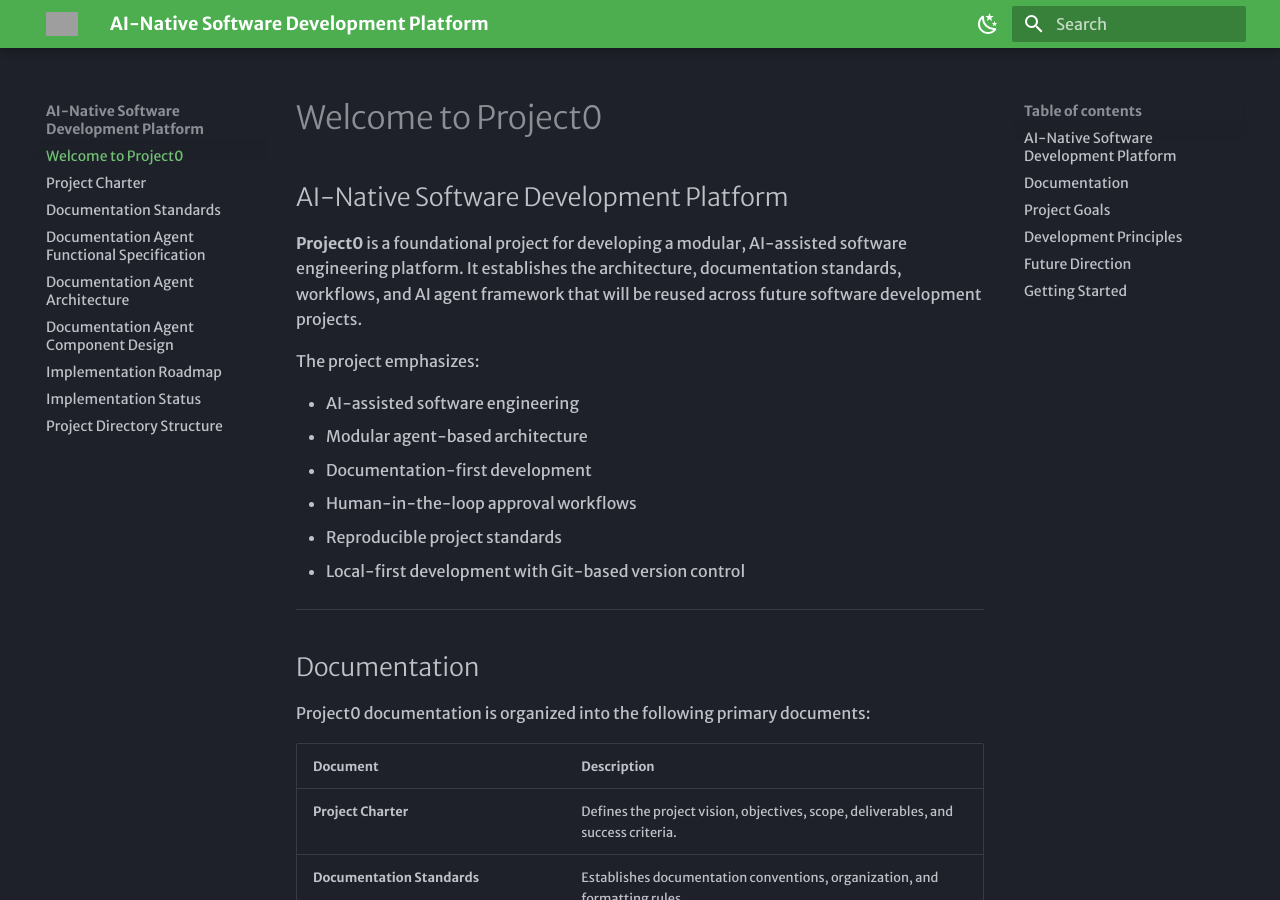
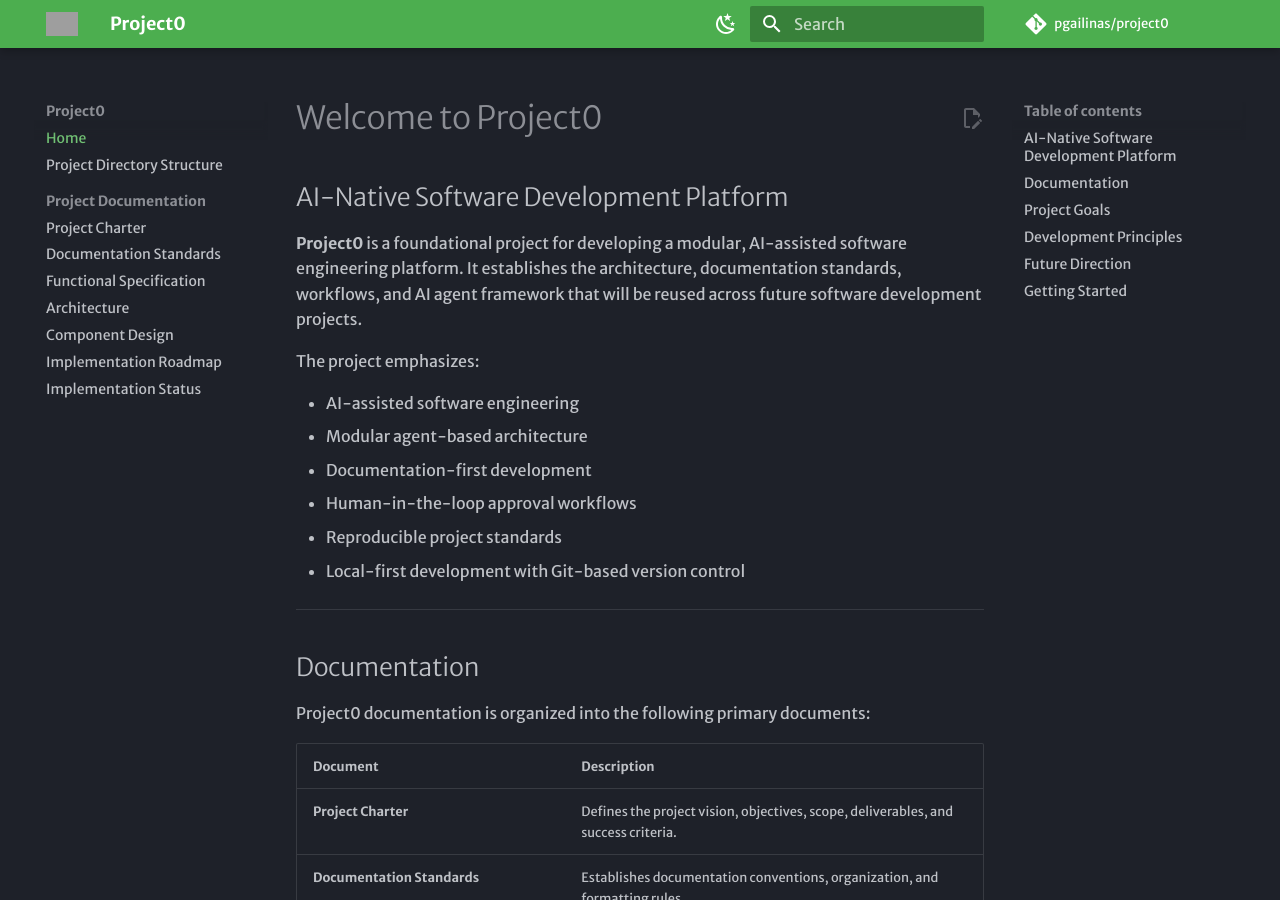
Before and after one commit to pgailinas/project0, an MkDocs documentation site: the page built from docs/index.md, in a window 1280 px wide and 900 px high. Built offline with MkDocs 1.6.1 and Material for MkDocs 9.7.7, drawn with Linux system fonts in a browser that asks for light colours; some web fonts are replaced; comment, search, counter and statistics services are not loaded; some of the changed lines change nothing that is shown; grey boxes are pictures that could not be loaded.

Commit message:
Revise mkdocs.yml for Project0 configuration
Updated project details and navigation structure in mkdocs.yml.

```diff
--- a/mkdocs.yml
+++ b/mkdocs.yml
@@ -1,47 +1,86 @@
-site_name: AI-Native Software Development Platform
-site_url: https://sitename.example
+site_name: Project0
+site_description: >-
+  A documentation-first AI software development platform for building,
+  validating, and maintaining AI-assisted software systems.
+
+site_url: https://pgailinas.github.io/project0/
+
+repo_name: pgailinas/project0
+repo_url: https://github.com/pgailinas/project0
+edit_uri: edit/main/docs/
+
 theme:
   name: material
+
   font:
     text: Merriweather Sans
     code: Red Hat Mono
+
   logo: assets/logo.png
+
   features:
     - navigation.instant
+    - navigation.tracking
+    - navigation.sections
+    - navigation.top
+    - content.action.edit
+
   palette:
-    # Dark Mode
+    # Dark mode
     - scheme: slate
       toggle:
         icon: material/weather-night
-        name: Dark Mode
+        name: Switch to light mode
       primary: green
       accent: deep purple
 
-    # Light Mode
+    # Light mode
     - scheme: default
       toggle:
         icon: material/weather-sunny
-        name: Light Mode
+        name: Switch to dark mode
       primary: blue
       accent: deep orange
 
+nav:
+  - Home: index.md
+  - Project Directory Structure: Project_Directory_Structure.md
+  - Project Documentation:
+      - Project Charter: 01_Project_Charter.md
+      - Documentation Standards: 02_Documentation_Standards.md
+      - Functional Specification: 03_Documentation_Agent_Functional_Specification.md
+      - Architecture: 04_Documentation_Agent_Architecture.md
+      - Component Design: 05_Documentation_Agent_Component_Design.md
+      - Implementation Roadmap: 06_Implementation_Roadmap.md
+      - Implementation Status: 07_Implementation_Status.md
+
 markdown_extensions:
   - attr_list
+  - admonition
+
+  - pymdownx.details
+
   - pymdownx.emoji:
       emoji_index: !!python/name:material.extensions.emoji.twemoji
       emoji_generator: !!python/name:material.extensions.emoji.to_svg
+
   - pymdownx.highlight:
       anchor_linenums: true
       line_spans: __span
       pygments_lang_class: true
+
   - pymdownx.inlinehilite
   - pymdownx.snippets
+
   - pymdownx.superfences:
       custom_fences:
         - name: mermaid
           class: mermaid
           format: !!python/name:pymdownx.superfences.fence_code_format
+
   - pymdownx.tabbed:
       alternate_style: true
-  - admonition
-  - pymdownx.details
+
+extra_javascript:
+  - https://unpkg.com/mermaid@10/dist/mermaid.min.js
+  - javascripts/mermaid.js
```
